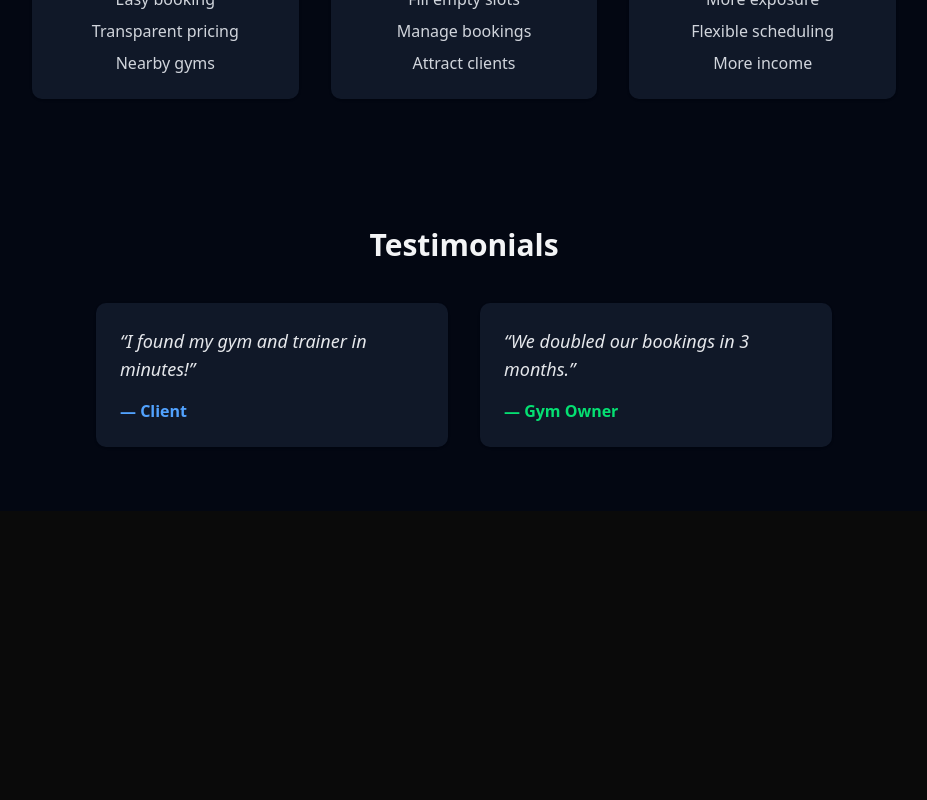
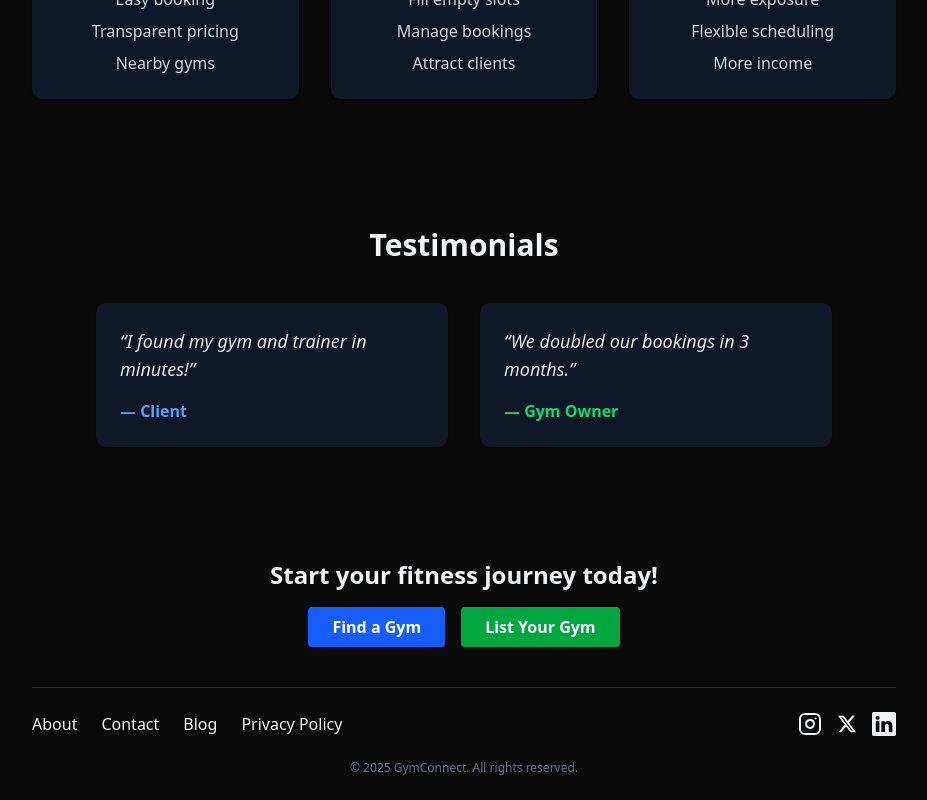
Before and after one commit to Kaleab-Shewangizaw/Gym-connect, a Next.js app: page / in a window 1280 px wide. Shown: the part 2541-3341 px from the top of the page, without its empty margins (176-1103 px from the left). Before the commit the page ends 3052 px from the top, so only its background shows below. Built offline with nearby package versions, Linux system fonts and the light colour scheme.

Commit message:
finializing the landing page

```diff
--- /dev/null
+++ b/src/app/LandingPageSections/Footer.tsx
@@ -0,0 +1,80 @@
+import { Instagram } from "lucide-react";
+import { BsLinkedin, BsTwitterX } from "react-icons/bs";
+
+export default function FooterSection() {
+  return (
+    <footer className=" text-gray-100 pt-12 pb-6">
+      <div className="max-w-4xl mx-auto px-4">
+        {/* Call to Action */}
+        <div className="text-center mb-10">
+          <h2 className="text-2xl font-bold mb-4">
+            Start your fitness journey today!
+          </h2>
+          <div className="flex flex-col sm:flex-row gap-4 justify-center">
+            <a
+              href="/gyms"
+              className="px-6 py-2 bg-blue-600 rounded text-white font-semibold hover:bg-blue-700 transition"
+            >
+              Find a Gym
+            </a>
+            <a
+              href="/list-gym"
+              className="px-6 py-2 bg-green-600 rounded text-white font-semibold hover:bg-green-700 transition"
+            >
+              List Your Gym
+            </a>
+          </div>
+        </div>
+        {/* Footer Links & Socials */}
+        <div className="flex flex-col md:flex-row justify-between items-center border-t border-gray-800 pt-6">
+          <div className="flex gap-6 mb-4 md:mb-0">
+            <a href="/about" className="hover:underline">
+              About
+            </a>
+            <a href="/contact" className="hover:underline">
+              Contact
+            </a>
+            <a href="/blog" className="hover:underline">
+              Blog
+            </a>
+            <a href="/privacy" className="hover:underline">
+              Privacy Policy
+            </a>
+          </div>
+          <div className="flex gap-4 items-center">
+            <a
+              href="https://instagram.com"
+              target="_blank"
+              rel="noopener"
+              aria-label="Instagram"
+              className="hover:text-pink-400"
+            >
+              <Instagram className="w-6 h-6" />
+            </a>
+            <a
+              href="https://twitter.com"
+              target="_blank"
+              rel="noopener"
+              aria-label="Twitter"
+              className="hover:text-blue-400 text-lg"
+            >
+              <BsTwitterX />
+            </a>
+            <a
+              href="https://linkedin.com"
+              target="_blank"
+              rel="noopener"
+              aria-label="LinkedIn"
+              className="hover:text-blue-500"
+            >
+              <BsLinkedin className="w-6 h-6" />
+            </a>
+          </div>
+        </div>
+        <div className="text-center text-xs text-gray-500 mt-6">
+          © {new Date().getFullYear()} GymConnect. All rights reserved.
+        </div>
+      </div>
+    </footer>
+  );
+}
--- a/src/app/LandingPageSections/Testimonials.tsx
+++ b/src/app/LandingPageSections/Testimonials.tsx
@@ -1,6 +1,6 @@
 export default function TestimonialsSection() {
   return (
-    <section className="py-16 bg-gray-950 text-gray-100">
+    <section className="py-16  text-gray-100">
       <div className="max-w-3xl mx-auto px-4">
         <h2 className="text-3xl font-bold text-center mb-10">Testimonials</h2>
         <div className="grid grid-cols-1 md:grid-cols-2 gap-8">
--- a/src/app/LandingPageSections/WhyUs.tsx
+++ b/src/app/LandingPageSections/WhyUs.tsx
@@ -1,6 +1,6 @@
 export default function WhyUsSection() {
   return (
-    <section className="py-16 bg-gray-950 text-gray-100">
+    <section className="py-16  text-gray-100">
       <div className="max-w-4xl mx-auto px-4">
         <h2 className="text-3xl font-bold text-center mb-10">
           Why Choose GymConnect
--- a/src/app/page.tsx
+++ b/src/app/page.tsx
@@ -1,4 +1,5 @@
 import FeaturedSection from "./LandingPageSections/Featured";
+import FooterSection from "./LandingPageSections/Footer";
 import HeroSection from "./LandingPageSections/Hero";
 import HowItWorksSection from "./LandingPageSections/HowItWorks";
 import HeroNavbar from "./LandingPageSections/Navbar";
@@ -14,6 +15,7 @@ export default function Home() {
       <FeaturedSection />
       <WhyUsSection />
       <TestimonialsSection />
+      <FooterSection />
     </div>
   );
 }
```
